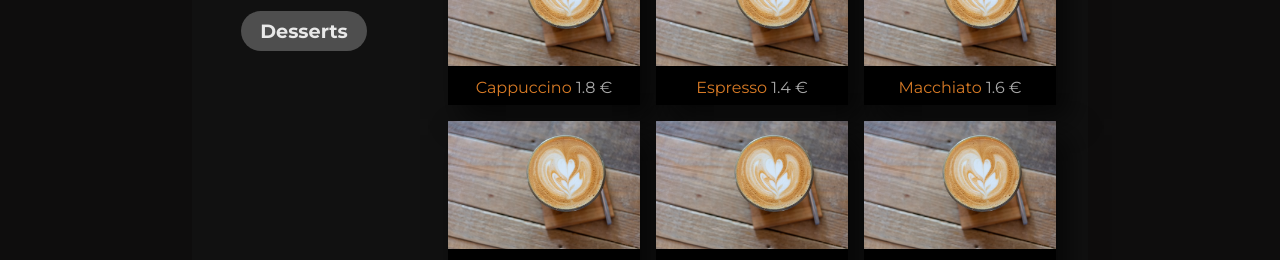
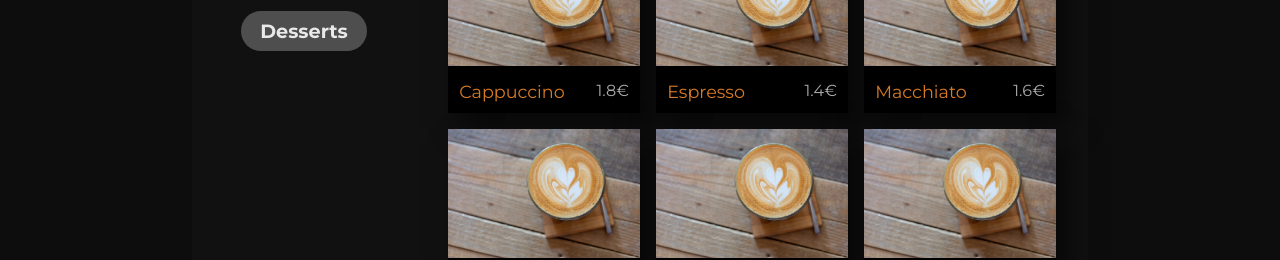
Before and after one commit to vagiakar/menu-landing-page, a React (Create React App) app: page /menu in a window 1280 px wide. Shown: the part 558-818 px from the top of the page. Built offline with nearby package versions, Linux system fonts and the light colour scheme.

Commit message:
change menu card text display

```diff
--- a/src/App.css
+++ b/src/App.css
@@ -181,9 +181,7 @@ img {
   text-align: center;
   justify-content: center;
 }
-.suggest-card .price {
-  color: rgb(168, 168, 168);
-}
+
 .suggest-card:hover {
   box-shadow: 15px 15px 30px rgba(0, 0, 0, 0.9);
 }
@@ -194,9 +192,15 @@ img {
   opacity: 0.7;
 }
 .suggest-card-txt {
-  padding: 1.5rem 0;
+  padding: 1.5rem;
   color: var(--color-brown);
   font-size: 1.2rem;
+  display: flex;
+  justify-content: space-between;
+}
+.suggest-card .price {
+  color: rgb(168, 168, 168);
+  font-size: 1rem;
 }
 .newsletter {
   background: var(--color-brown);
@@ -344,7 +348,10 @@ img {
   grid-template-columns: repeat(auto-fit, minmax(150px, 1fr));
 }
 .menu-card-txt {
-  padding: 0.5rem;
+  padding: 0.7rem;
+  font-size: 1.1rem;
+}
+.menu-card-txt .price {
   font-size: 1rem;
 }
 
--- a/src/drinks.js
+++ b/src/drinks.js
@@ -30,6 +30,7 @@ const drinks = [
     category: "Coffees",
     temperature: "hot",
     name: "Cappuccino latte",
+    price: 1.6,
     description:
       "Lorem ipsum dolor sit amet, consectetur adipisicing elit. Quae, mollitia.",
     image: "../images/coffee-item.jpg",
--- a/src/pages/Home.js
+++ b/src/pages/Home.js
@@ -43,9 +43,10 @@ export default function Home() {
             <div className="suggest-card">
               <Link to="/item">
                 <img className="suggest-card-img" src={img} alt="coffee" />
-                <p className="suggest-card-txt">
-                  Cappuccino Latte <span className="price">2.5$</span>
-                </p>
+                <div className="suggest-card-txt">
+                  <p>Cappuccino Latte</p>
+                  <p className="price">2.5$</p>
+                </div>
               </Link>
             </div>
             <div className="suggest-card">
--- a/src/pages/Menu.js
+++ b/src/pages/Menu.js
@@ -91,7 +91,7 @@ export default function Menu() {
                             />
                             <p className="suggest-card-txt  menu-card-txt">
                               {drink.name}
-                              <span className="price">{` ${drink.price} €`}</span>
+                              <div className="price">{`${drink.price}€`}</div>
                             </p>
                           </Link>
                         </div>
```
